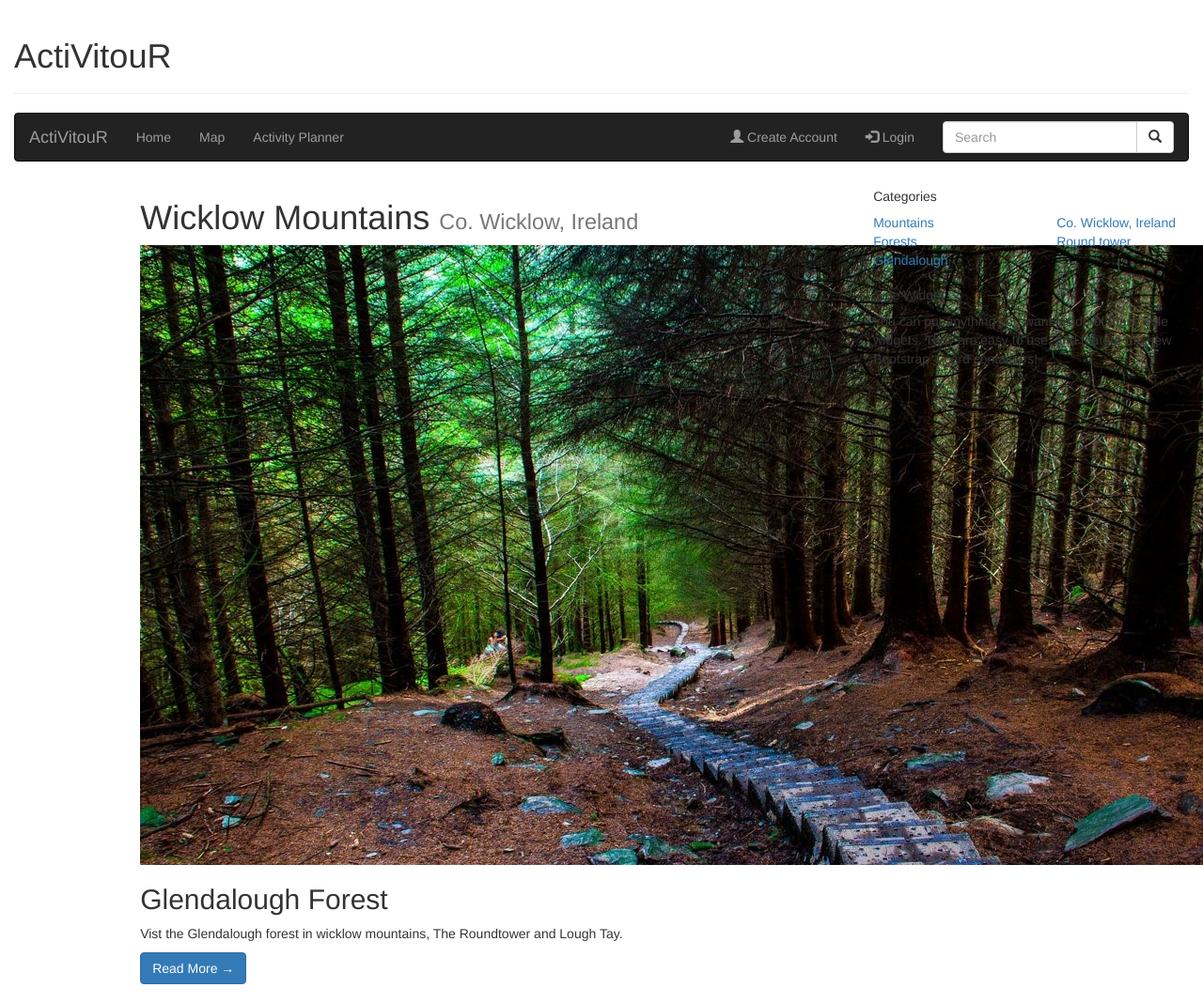
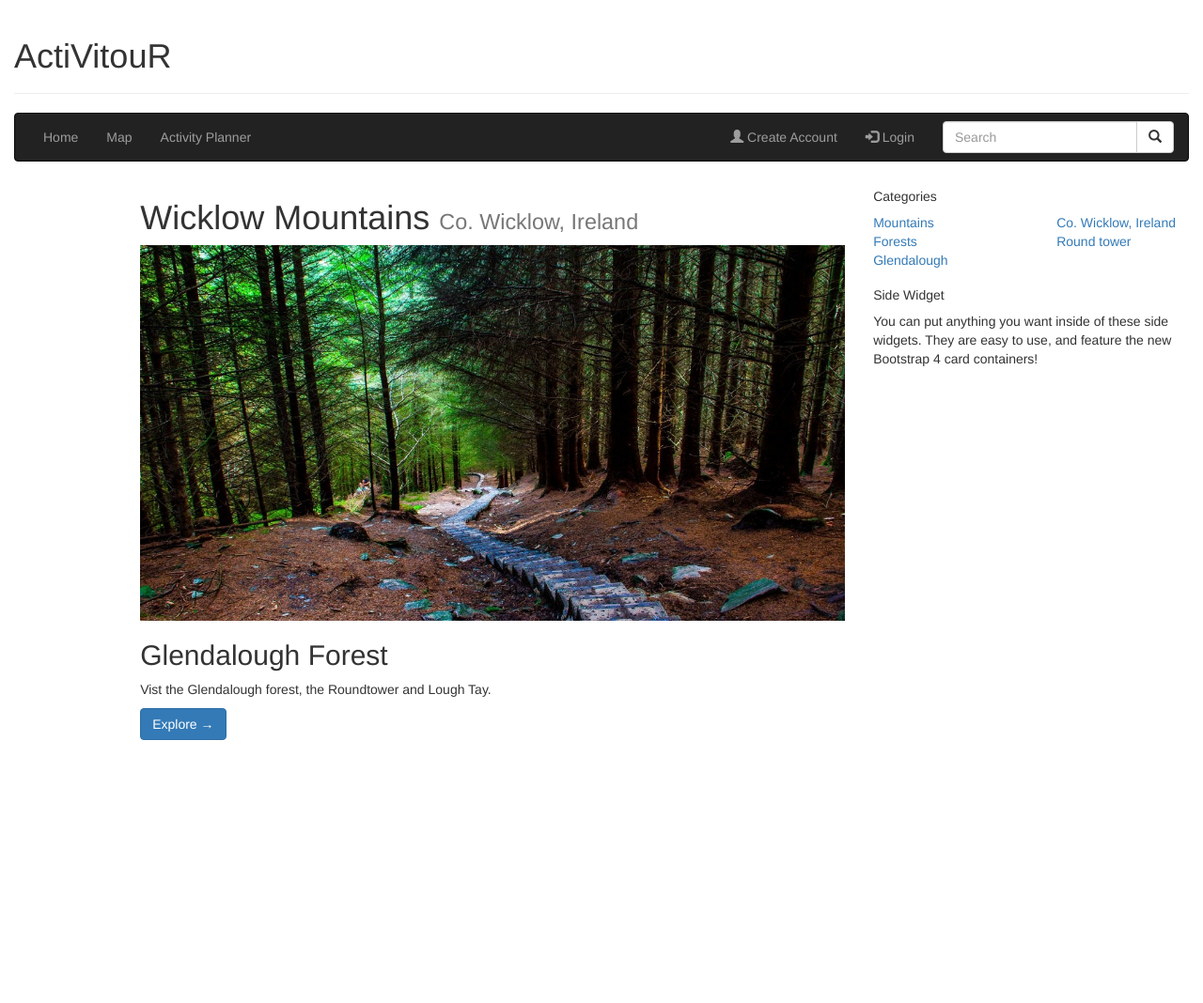
Before and after one commit to zeineff/Team-BEAR, a PHP site: page /home.php in a window 1280 px wide; the page is wider, and only the part inside the window is pictured. Shown: that part at 94% size. After the commit the page ends 788 px from the top of that part, so only its background shows below. Run offline with PHP 8.4, Linux system fonts and the light colour scheme; data that the repository does not hold is empty.

Commit message:
Navbar heading changed

```diff
--- a/ActiVitouR/home.php
+++ b/ActiVitouR/home.php
@@ -24,11 +24,11 @@
 
                             <!-- Blog Post -->
                             <div class="card mb-4">
-                                <img class="card-img-top" src="img/gforest.jpg" alt="Card image cap">
+                                <img class="card-img-top" src="img/gforest.jpg" alt="Card image cap" style="  width: 750px;height: 400px;">
                                 <div class="card-body">
                                     <h2 class="card-title">Glendalough Forest</h2>
-                                    <p class="card-text">Vist the Glendalough forest in wicklow mountains, The Roundtower and Lough Tay.</p>
-                                    <a href="#" class="btn btn-primary">Read More &rarr;</a>
+                                    <p class="card-text">Vist the Glendalough forest, the Roundtower and Lough Tay.</p>
+                                    <a href="#" class="btn btn-primary">Explore &rarr;</a>
                                 </div>
                             </div>
                             <br>
--- a/ActiVitouR/includes/bootstrap_req.php
+++ b/ActiVitouR/includes/bootstrap_req.php
@@ -6,8 +6,6 @@
 <link
     rel="stylesheet"
     href="https://maxcdn.bootstrapcdn.com/bootstrap/3.4.0/css/bootstrap.min.css"
-    href="vendor/bootstrap/css/bootstrap.min.css" rel="stylesheet"
->
 
 <script
     src="https://ajax.googleapis.com/ajax/libs/jquery/3.4.1/jquery.min.js">
--- a/ActiVitouR/includes/navbar.php
+++ b/ActiVitouR/includes/navbar.php
@@ -11,10 +11,6 @@
 <div class="container-fluid">
     <nav class="navbar navbar-inverse">
         <div class="container-fluid">
-            <div class="navbar-header">
-                <a class="navbar-brand" href="home.php">ActiVitouR</a>
-            </div>
-
             <ul class="nav navbar-nav">
                 <li <?php if ($current_page === "home.php") {echo "class='active'";} ?>>
                     <a href="home.php">Home</a>
--- a/ActiVitouR/nbproject/private/private.xml
+++ b/ActiVitouR/nbproject/private/private.xml
@@ -3,7 +3,11 @@
     <editor-bookmarks xmlns="http://www.netbeans.org/ns/editor-bookmarks/2" lastBookmarkId="0"/>
     <open-files xmlns="http://www.netbeans.org/ns/projectui-open-files/2">
         <group>
+            <file>file:/C:/Users/bobbi/Desktop/Team%20BEAR/ActiVitouR%20website/Team-BEAR-Activitour-website/ActiVitouR/includes/titlebar.php</file>
             <file>file:/C:/Users/bobbi/Desktop/Team%20BEAR/ActiVitouR%20website/Team-BEAR-Activitour-website/ActiVitouR/home.php</file>
+            <file>file:/C:/Users/bobbi/Desktop/Team%20BEAR/ActiVitouR%20website/Team-BEAR-Activitour-website/ActiVitouR/includes/header.php</file>
+            <file>file:/C:/Users/bobbi/Desktop/Team%20BEAR/ActiVitouR%20website/Team-BEAR-Activitour-website/ActiVitouR/includes/navbar.php</file>
+            <file>file:/C:/Users/bobbi/Desktop/Team%20BEAR/ActiVitouR%20website/Team-BEAR-Activitour-website/ActiVitouR/includes/bootstrap_req.php</file>
         </group>
     </open-files>
 </project-private>
```
Also changed, not shown: 1 other file.
